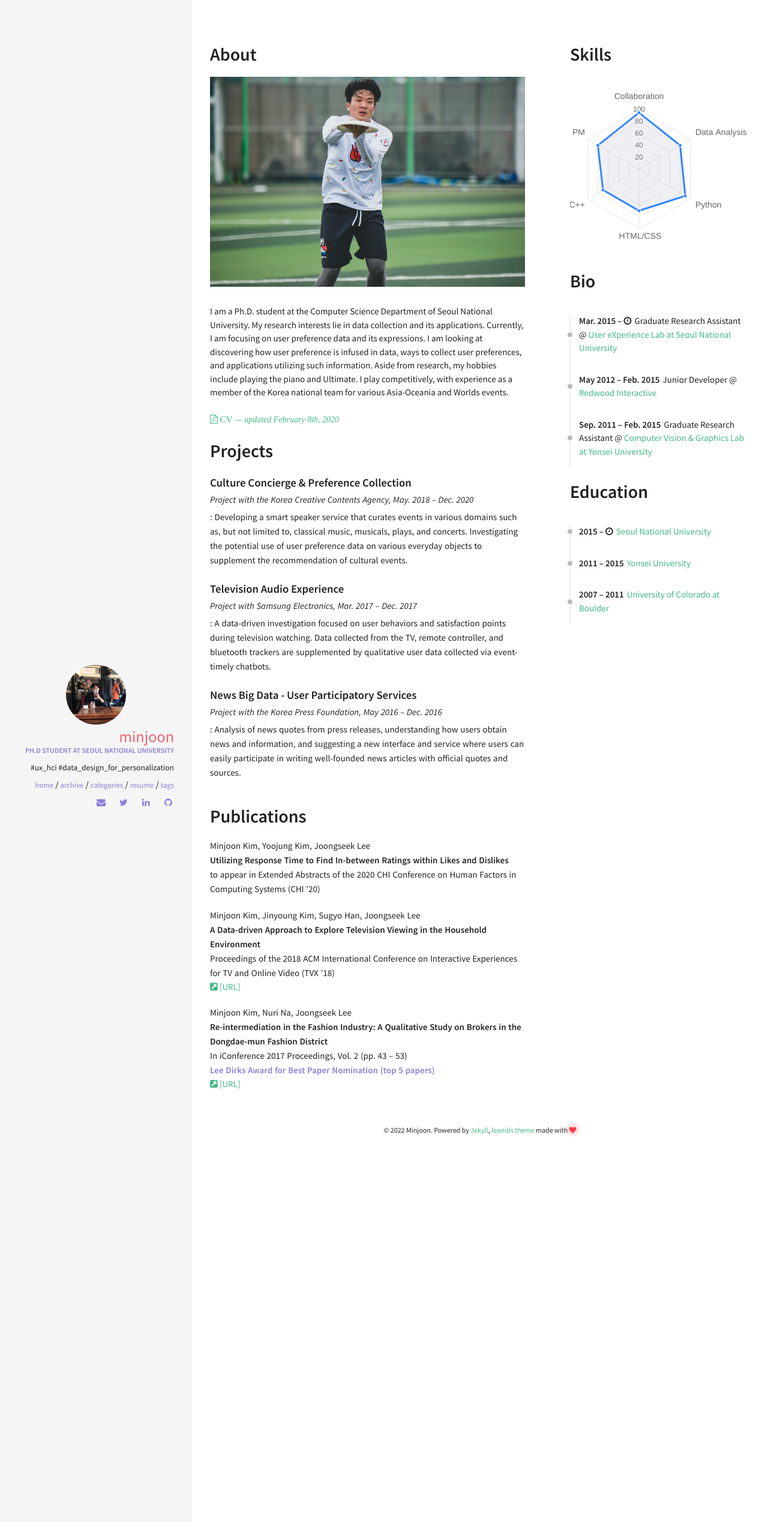
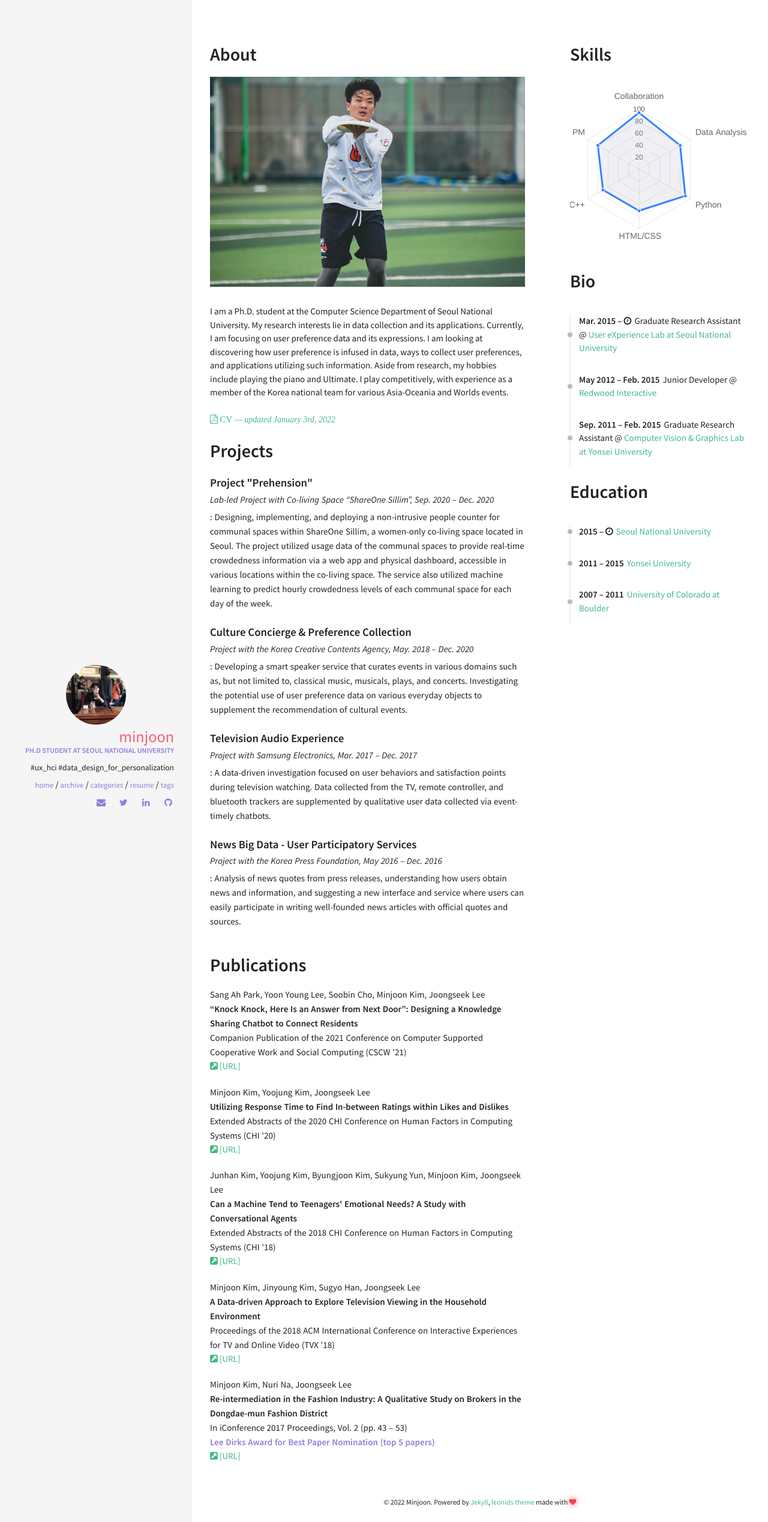
Before and after one commit to minjoonkim/minjoonkim.github.io, a Jekyll site: the page built from resume.html, in a window 1280 px wide. Shown: the whole page at 60% size. Built offline with Jekyll 4.4.1, drawn with Linux system fonts in a browser that asks for light colours; nearby versions of some CDN libraries.

Commit message:
update project, publications, and cv

```diff
--- a/_data/index/projects.yml
+++ b/_data/index/projects.yml
@@ -1,3 +1,7 @@
+- name: Project "Prehension"
+  det: Lab-led Project with Co-living Space  “ShareOne Sillim”, Sep. 2020 &ndash; Dec. 2020
+  descr: ": Designing, implementing, and deploying a non-intrusive people counter for communal spaces within ShareOne Sillim, a women-only co-living space located in Seoul. The project utilized usage data of the communal spaces to provide real-time crowdedness information via a web app and physical dashboard, accessible in various locations within the co-living space. The service also utilized machine learning to predict hourly crowdedness levels of each communal space for each day of the week."
+
 - name: Culture Concierge & Preference Collection
   det: Project with the Korea Creative Contents Agency, May. 2018 &ndash; Dec. 2020
   descr: ": Developing a smart speaker service that curates events in various domains such as, but not limited to, classical music, musicals, plays, and concerts. Investigating the potential use of user preference data on various everyday objects to supplement the recommendation of cultural events."
--- a/_data/index/publications.yml
+++ b/_data/index/publications.yml
@@ -2,13 +2,24 @@
 #   descr: "Bacon ipsum dolor sit amet doner meatball jowl short ribs, chicken prosciutto salami frankfurter. Pig drumstick turducken short ribs, brisket meatloaf ham hock shankle andouille corned beef strip steak. Venison ham bresaola strip steak. Pork belly ribeye prosciutto t-bone."
 #   image: pong.png
 #   github: https://github.com/renyuanz/leonids
+- name: "“Knock Knock, Here Is an Answer from Next Door”: Designing a Knowledge Sharing Chatbot to Connect Residents"
+  authors: Sang Ah Park, Yoon Young Lee, Soobin Cho, Minjoon Kim, Joongseek Lee
+  descr: Companion Publication of the 2021 Conference on Computer Supported Cooperative Work and Social Computing (CSCW '21)
+  url: "https://dl.acm.org/doi/abs/10.1145/3334480.3383049"
+
 - name: "Utilizing Response Time to Find In-between Ratings within Likes and Dislikes"
   authors: Minjoon Kim, Yoojung Kim, Joongseek Lee
-  descr: to appear in Extended Abstracts of the 2020 CHI Conference on Human Factors in Computing Systems (CHI '20)
+  descr: Extended Abstracts of the 2020 CHI Conference on Human Factors in Computing Systems (CHI '20)
+  url: "https://dl.acm.org/doi/abs/10.1145/3334480.3383049"
+
+- name: "Can a Machine Tend to Teenagers' Emotional Needs? A Study with Conversational Agents"
+  authors: Junhan Kim, Yoojung Kim, Byungjoon Kim, Sukyung Yun, Minjoon Kim, Joongseek Lee
+  descr: Extended Abstracts of the 2018 CHI Conference on Human Factors in Computing Systems (CHI '18)
+  url: "https://dl.acm.org/doi/abs/10.1145/3170427.3188548"
 
 - name: "A Data-driven Approach to Explore Television Viewing in the Household Environment"
   authors: Minjoon Kim, Jinyoung Kim, Sugyo Han, Joongseek Lee
-  descr: Proceedings of the 2018 ACM International Conference on Interactive Experiences for TV and Online Video (TVX ’18)
+  descr: Proceedings of the 2018 ACM International Conference on Interactive Experiences for TV and Online Video (TVX '18)
   url: "https://dl.acm.org/citation.cfm?id=3210829"
 
 - name: "Re-intermediation in the Fashion Industry: A Qualitative Study on Brokers in the Dongdae-mun Fashion District"
--- a/_includes/sections/about.html
+++ b/_includes/sections/about.html
@@ -5,5 +5,5 @@
 <div>
     I am a Ph.D. student at the Computer Science Department of Seoul National University. My research interests lie in data collection and its applications. Currently, I am focusing on user preference data and its expressions. I am looking at discovering how user preference is infused in data, ways to collect user preferences, and applications utilizing such information. Aside from research, my hobbies include playing the piano and Ultimate. I play competitively, with experience as a member of the Korea national team for various Asia-Oceania and Worlds events.
 
-    <br \><br \> <a href="https://d.pr/f/FChcLx" target="_blank" style="font-weight: 700;"><i class="fa fa-file-pdf-o">  CV <span style="font-style: italic; font-size: 14px">&mdash; updated February 8th, 2020</span></i></a>
+    <br \><br \> <a href="https://d.pr/f/j1MN1X" target="_blank" style="font-weight: 700;"><i class="fa fa-file-pdf-o">  CV <span style="font-style: italic; font-size: 14px">&mdash; updated January 3rd, 2022</span></i></a>
 </div>
```
Also changed, not shown: 1 other file.
